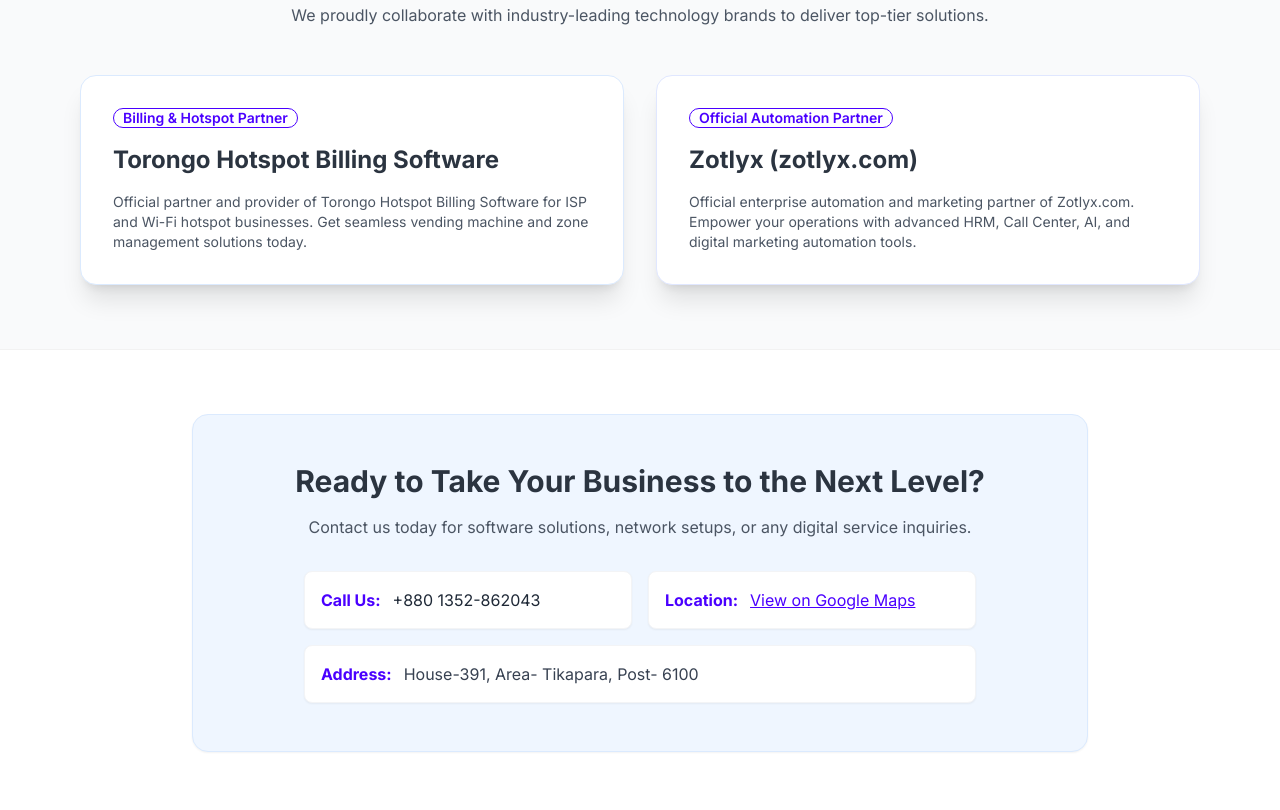
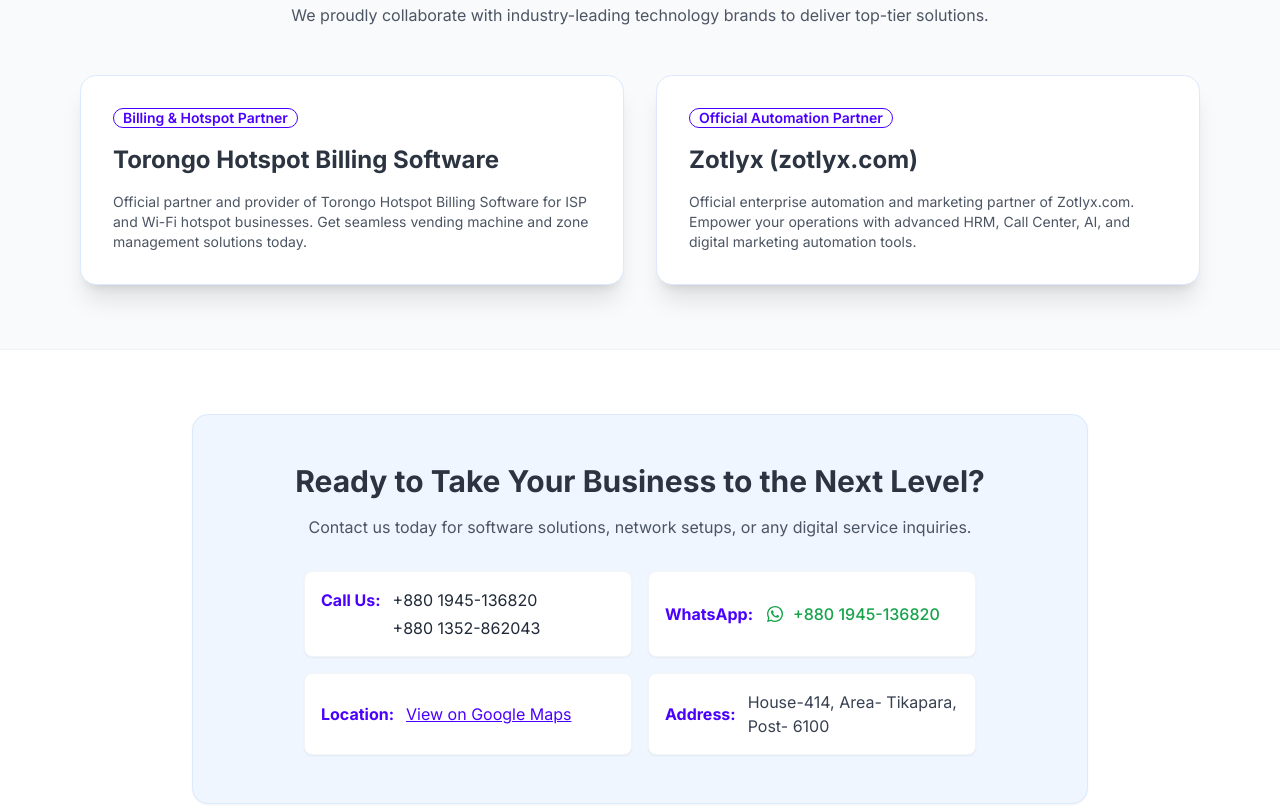
Before and after one commit to abdurrazzaq583/srijonit, a plain HTML site: page index.html in a window 1280 px wide. Shown: the part 1987-2797 px from the top of the page. Drawn offline with nearby package versions, Linux system fonts and the light colour scheme.

Commit message:
Update contact: two phone numbers, WhatsApp click-to-chat, address House-414

```diff
--- a/index.html
+++ b/index.html
@@ -226,17 +226,27 @@
             <p class="text-gray-600 mb-8">Contact us today for software solutions, network setups, or any digital service inquiries.</p>
 
             <div class="grid grid-cols-1 md:grid-cols-2 gap-4 text-left max-w-2xl mx-auto">
-                <div class="flex items-center gap-3 p-4 bg-white rounded-lg shadow-sm border border-gray-100">
-                    <span class="text-primary font-bold">Call Us:</span>
-                    <a href="tel:+8801352862043" class="link link-hover">+880 1352-862043</a>
+                <div class="flex items-start gap-3 p-4 bg-white rounded-lg shadow-sm border border-gray-100">
+                    <span class="text-primary font-bold whitespace-nowrap">Call Us:</span>
+                    <span class="flex flex-col gap-1">
+                        <a href="tel:+8801945136820" class="link link-hover">+880 1945-136820</a>
+                        <a href="tel:+8801352862043" class="link link-hover">+880 1352-862043</a>
+                    </span>
                 </div>
                 <div class="flex items-center gap-3 p-4 bg-white rounded-lg shadow-sm border border-gray-100">
-                    <span class="text-primary font-bold">Location:</span>
-                    <a href="https://maps.app.goo.gl/vZr3NdEt83GKrrJZ9" target="_blank" class="link link-primary">View on Google Maps</a>
+                    <span class="text-primary font-bold whitespace-nowrap">WhatsApp:</span>
+                    <a href="https://wa.me/8801945136820?text=Hello%20SRIJON%20IT%2C" target="_blank" rel="noopener" class="inline-flex items-center gap-2 font-medium text-green-600 hover:text-green-700">
+                        <svg xmlns="http://www.w3.org/2000/svg" viewBox="0 0 32 32" class="h-5 w-5" fill="currentColor" aria-hidden="true"><path d="M16.04 3.2c-7.06 0-12.8 5.73-12.8 12.79 0 2.25.59 4.45 1.71 6.39L3.2 28.8l6.6-1.73a12.8 12.8 0 0 0 6.24 1.6h.01c7.05 0 12.79-5.74 12.79-12.8 0-3.42-1.33-6.63-3.75-9.04a12.7 12.7 0 0 0-9.05-3.63zm0 23.4h-.01a10.6 10.6 0 0 1-5.4-1.48l-.39-.23-4.02 1.05 1.07-3.92-.25-.4a10.58 10.58 0 0 1-1.62-5.63c0-5.86 4.77-10.63 10.63-10.63 2.84 0 5.5 1.11 7.5 3.11a10.55 10.55 0 0 1 3.11 7.52c0 5.86-4.77 10.61-10.62 10.61zm5.83-7.95c-.32-.16-1.89-.93-2.18-1.04-.29-.1-.5-.16-.71.16-.21.32-.82 1.04-1 1.25-.19.21-.37.24-.69.08-.32-.16-1.35-.5-2.57-1.59-.95-.85-1.59-1.9-1.78-2.22-.19-.32-.02-.5.14-.66.14-.14.32-.37.48-.56.16-.19.21-.32.32-.53.11-.21.05-.4-.03-.56-.08-.16-.71-1.72-.98-2.36-.26-.62-.52-.54-.71-.55l-.6-.01c-.21 0-.55.08-.84.4-.29.32-1.1 1.08-1.1 2.63s1.13 3.05 1.29 3.26c.16.21 2.22 3.39 5.38 4.75.75.32 1.34.52 1.8.66.76.24 1.44.21 1.99.13.61-.09 1.89-.77 2.15-1.52.27-.74.27-1.38.19-1.51-.08-.13-.29-.21-.61-.37z"/></svg>
+                        +880 1945-136820
+                    </a>
                 </div>
-                <div class="md:col-span-2 flex items-center gap-3 p-4 bg-white rounded-lg shadow-sm border border-gray-100">
-                    <span class="text-primary font-bold">Address:</span>
-                    <span class="text-gray-700">House-391, Area- Tikapara, Post- 6100</span>
+                <div class="flex items-center gap-3 p-4 bg-white rounded-lg shadow-sm border border-gray-100">
+                    <span class="text-primary font-bold whitespace-nowrap">Location:</span>
+                    <a href="https://maps.app.goo.gl/vZr3NdEt83GKrrJZ9" target="_blank" rel="noopener" class="link link-primary">View on Google Maps</a>
+                </div>
+                <div class="flex items-center gap-3 p-4 bg-white rounded-lg shadow-sm border border-gray-100">
+                    <span class="text-primary font-bold whitespace-nowrap">Address:</span>
+                    <span class="text-gray-700">House-414, Area- Tikapara, Post- 6100</span>
                 </div>
             </div>
         </div>
@@ -250,5 +260,11 @@
         </div>
     </footer>
 
+    <!-- Floating WhatsApp Button -->
+    <a href="https://wa.me/8801945136820?text=Hello%20SRIJON%20IT%2C" target="_blank" rel="noopener" aria-label="Chat on WhatsApp"
+       class="fixed bottom-5 right-5 z-50 flex items-center justify-center w-14 h-14 rounded-full bg-[#25D366] text-white shadow-lg shadow-green-500/30 hover:scale-110 transition-transform">
+        <svg xmlns="http://www.w3.org/2000/svg" viewBox="0 0 32 32" class="h-8 w-8" fill="currentColor" aria-hidden="true"><path d="M16.04 3.2c-7.06 0-12.8 5.73-12.8 12.79 0 2.25.59 4.45 1.71 6.39L3.2 28.8l6.6-1.73a12.8 12.8 0 0 0 6.24 1.6h.01c7.05 0 12.79-5.74 12.79-12.8 0-3.42-1.33-6.63-3.75-9.04a12.7 12.7 0 0 0-9.05-3.63zm0 23.4h-.01a10.6 10.6 0 0 1-5.4-1.48l-.39-.23-4.02 1.05 1.07-3.92-.25-.4a10.58 10.58 0 0 1-1.62-5.63c0-5.86 4.77-10.63 10.63-10.63 2.84 0 5.5 1.11 7.5 3.11a10.55 10.55 0 0 1 3.11 7.52c0 5.86-4.77 10.61-10.62 10.61zm5.83-7.95c-.32-.16-1.89-.93-2.18-1.04-.29-.1-.5-.16-.71.16-.21.32-.82 1.04-1 1.25-.19.21-.37.24-.69.08-.32-.16-1.35-.5-2.57-1.59-.95-.85-1.59-1.9-1.78-2.22-.19-.32-.02-.5.14-.66.14-.14.32-.37.48-.56.16-.19.21-.32.32-.53.11-.21.05-.4-.03-.56-.08-.16-.71-1.72-.98-2.36-.26-.62-.52-.54-.71-.55l-.6-.01c-.21 0-.55.08-.84.4-.29.32-1.1 1.08-1.1 2.63s1.13 3.05 1.29 3.26c.16.21 2.22 3.39 5.38 4.75.75.32 1.34.52 1.8.66.76.24 1.44.21 1.99.13.61-.09 1.89-.77 2.15-1.52.27-.74.27-1.38.19-1.51-.08-.13-.29-.21-.61-.37z"/></svg>
+    </a>
+
 </body>
 </html>
```
